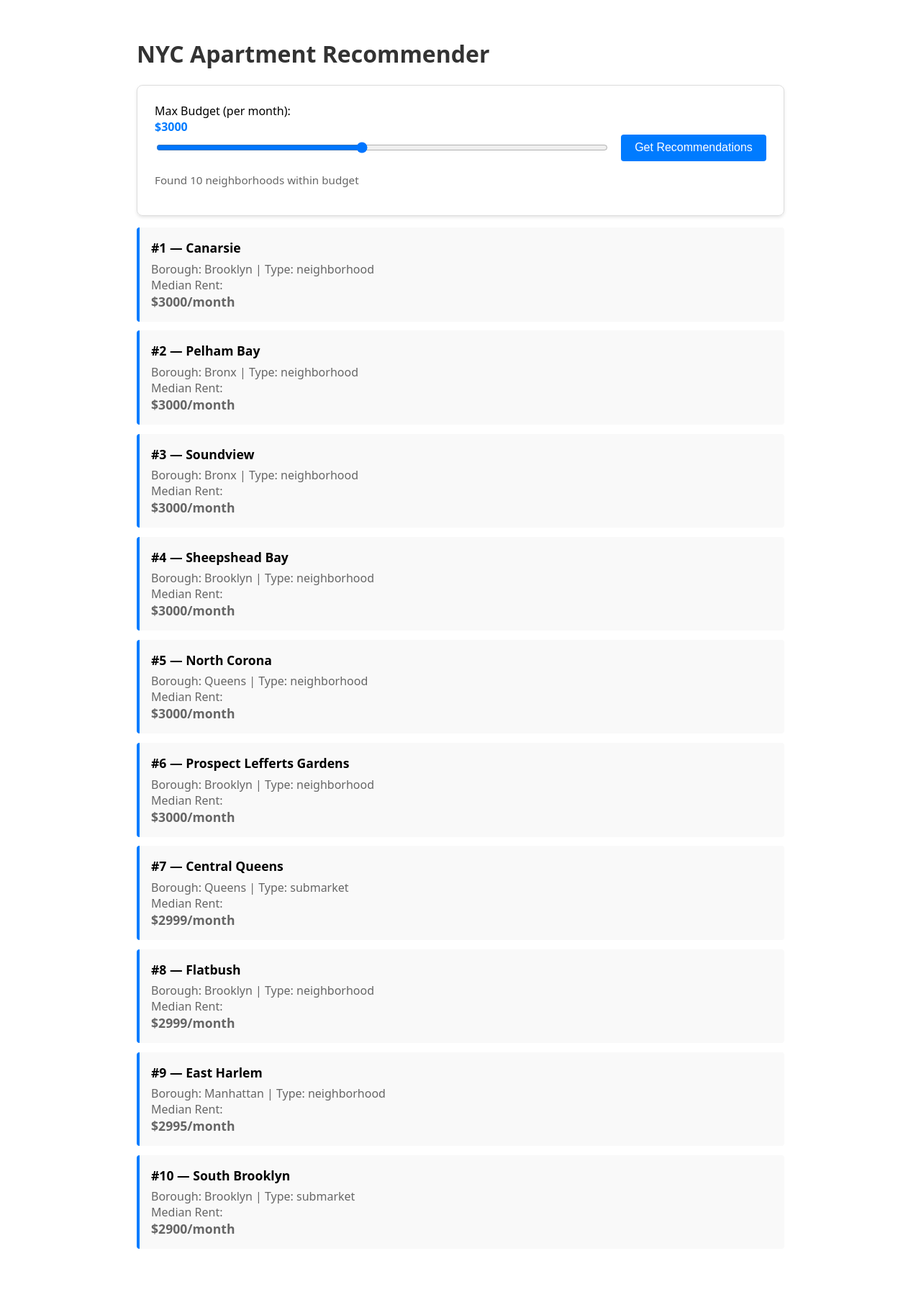
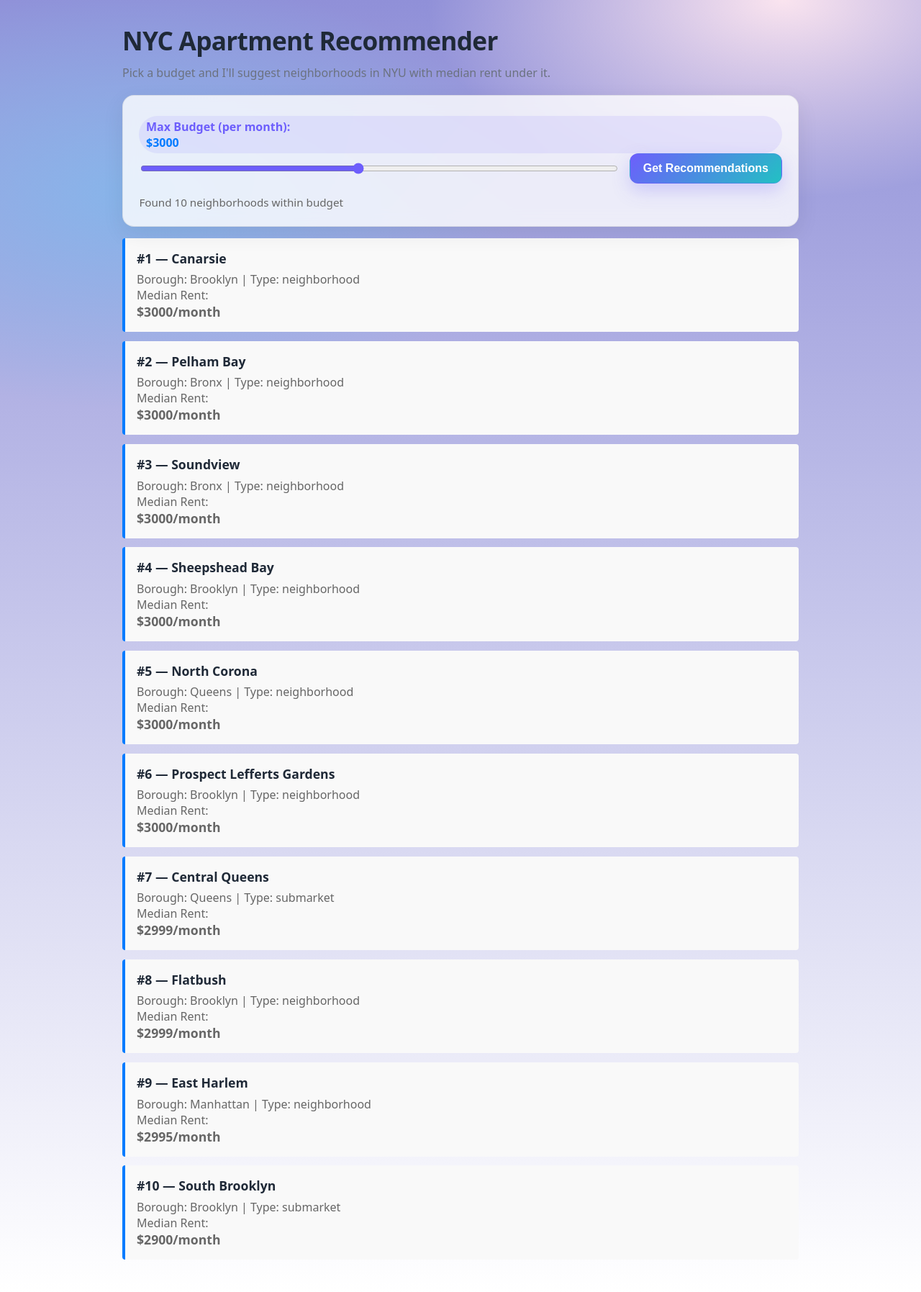
Before and after one commit to liisahambazaza/apartmentFinderV1, a FastAPI app: page / in a window 1280 px wide. Shown: the whole page at 72% size. Before the commit the page ends 1735 px from the top, so only its background shows below. Run offline with FastAPI, Linux system fonts and the light colour scheme.

Commit message:
fix: complete slider and recommendations with working fetch and styling
- Add POST method and headers to fetch request
- Implement dynamic results rendering with neighborhood cards
- Add result count display and 'no results' message
- Auto-fetch recommendations on page load
- Format rent values to nearest dollar
- Responsive design with flexbox layout

```diff
--- a/templates/index.html
+++ b/templates/index.html
@@ -5,40 +5,115 @@
     <meta name="viewport" content="width=device-width,initial-scale=1" />
     <title>NYC Apartment Recommender</title>
     <style>
+      :root{
+        --bg1:#9090d8;
+        --bg2:#87b5ea;
+        --card:#ffffffcc;
+        --border:rgba(0,0,0,.08);
+        --text:#1f2937;
+        --muted:#6b7280;
+        --accent:#6d5efc;
+        --accent2:#22c1c3;
+        --shadow: 0 10px 30px rgba(17, 24, 39, .08);
+
+      }
+      *{
+        box-sizing:border-box; /* makes width/height include padding +border */
+      }
       body {
-        font-family: system-ui, -apple-system, "Segoe UI", Roboto, Arial;
-        padding: 2rem;
-        max-width: 900px;
+        font-family: ui-sans-serif, system-ui, -apple-system, "Segoe UI", Roboto, Arial;
+        padding: 2rem 1.25rem;
+        max-width: 980px;
         margin: 0 auto;
+        color: var(--text);
+        background:
+           radial-gradient(900px 500px at 15% 15%, var(--bg2), transparent 60%),
+            /* 1st background layer: a big soft blue “blob” near top-left */
+
+          radial-gradient(900px 500px at 85% 0%, #fae4ef, transparent 55%),
+            /* 2nd layer: a pinkish soft blob near top-right */
+
+          linear-gradient(180deg, var(--bg1), #ffffff);
+            /* 3rd layer: vertical fade from bg1 to white (top → bottom) */
+
       }
-      h1 { color: #333; }
+      h1 {
+        margin: 0 0 1rem;
+        letter-spacing: -0.02em;
+        font-size: clamp(1.6rem, 2vw + 1rem, 2.2rem);
+        /* responsive font size between 1.6rem and 2.2rem */
+         }
+      .subtitle {
+        /*cute subtitle */
+        color: var(--muted);
+        margin: -0.4rem 0 1.25rem;
+        line-height: 1.4;
+
+      }
       .card {
-        border: 1px solid #ddd;
-        padding: 1.5rem;
+        background: var(--card);
+        padding: 1.4rem;
+        border: 1px solid var(--border);
+        border-radius: 16px;
+        box-shadow: var(--shadow);
         margin-bottom: 1rem;
-        border-radius: 8px;
-        box-shadow: 0 2px 4px rgba(0,0,0,0.1);
+        backdrop-filter: blur(10px);
+      }
+      label{
+        display:block;
+        /*creates the label take full width so itll stack nicely*/
+
+        align-items: center;
+        gap: .4rem;
+        font-weight:800;
+        color: var(--accent);
+        background: rgba(109, 94, 252, .10);
+        /*light purple background behind the pill*/
+        padding: .25rem .6rem;
+        border-radius: 999px;
+        margin-top: .35rem;
+
       }
       .input-group {
         display: flex;
-        gap: 1rem;
+        gap: .9rem;
         align-items: center;
         margin-bottom: 1rem;
+        flex-wrap: wrap;
+
       }
       input[type="range"] {
         flex: 1;
-        min-width: 200px;
+        min-width: 240px;
+        accent-color: var(--accent);
       }
       button {
-        padding: 0.6rem 1.2rem;
-        background: #007bff;
+        padding: 0.7rem 1.1rem;
+        border-radius: 12px;
+        border: 1px solid rgba(109,94,252,.25);
+        cursor:pointer;
+        font-size: 1rem;
+        font-weight: 600;
         color: white;
-        border: none;
-        border-radius: 4px;
-        cursor: pointer;
-        font-size: 1rem;
+        background: linear-gradient(135deg, var(--accent), var(--accent2));
+        box-shadow: 0 10px 24px rgba(109,94,252,.25);
+           /* Soft glow-ish shadow */
+
+        transition: transform .08s ease, box-shadow .12s ease, filter .12s ease;
       }
-      button:hover { background: #0056b3; }
+      button:hover {
+        filter: brightness(1.02);
+        box-shadow: 0 14px 28px rgba(109,94,252,.28);
+
+      }
+      button:active {
+        transform: translateY(1px) scale(.99);
+      }
+      .results-count{
+        color: var(--muted);
+        font-size: .95rem;
+        margin: .85rem 0 0;
+      }
       .budget-display { font-weight: bold; color: #007bff; }
       .result-item {
         padding: 1rem;
@@ -54,6 +129,7 @@
   </head>
   <body>
     <h1>NYC Apartment Recommender</h1>
+    <p class="subtitle">Pick a budget and I'll suggest neighborhoods in NYU with median rent under it.</p>
     <div class="card">
       <label>Max Budget (per month):<br/>
         <span class="budget-display">$<span id="budgetValue">3000</span></span>
```
